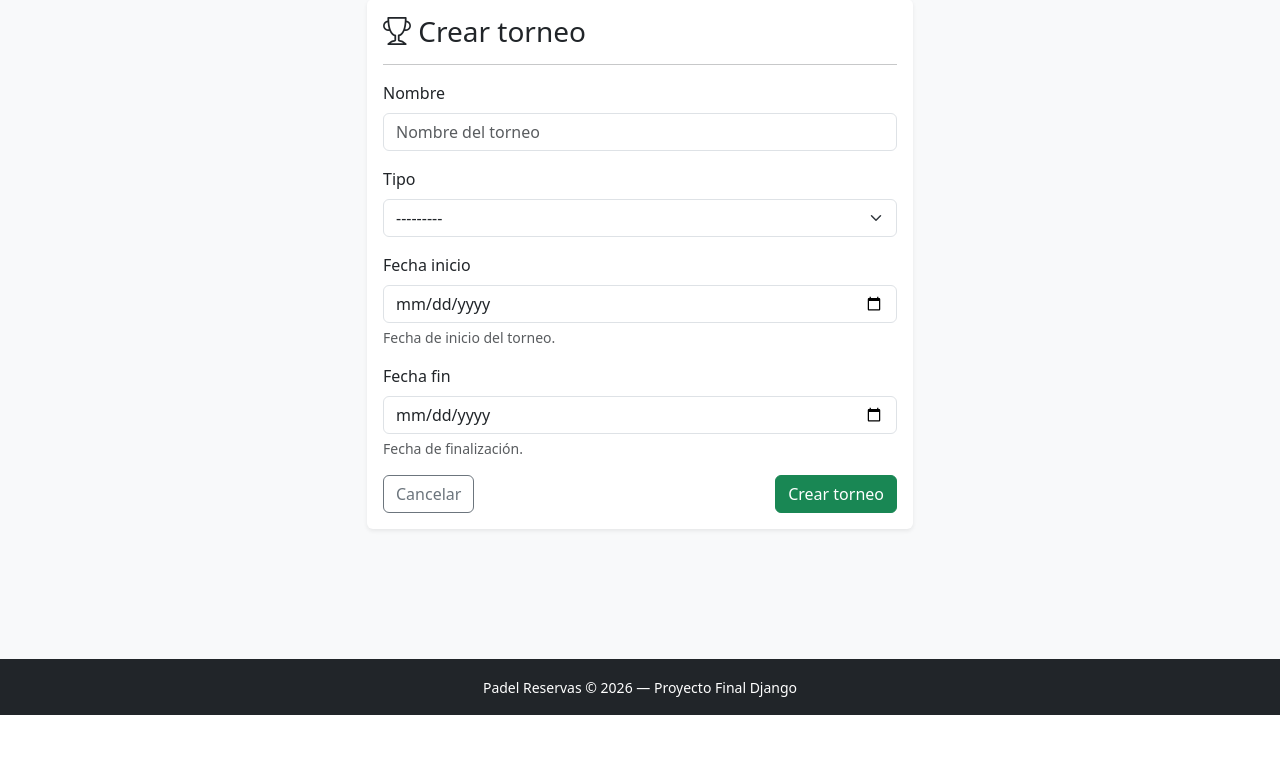
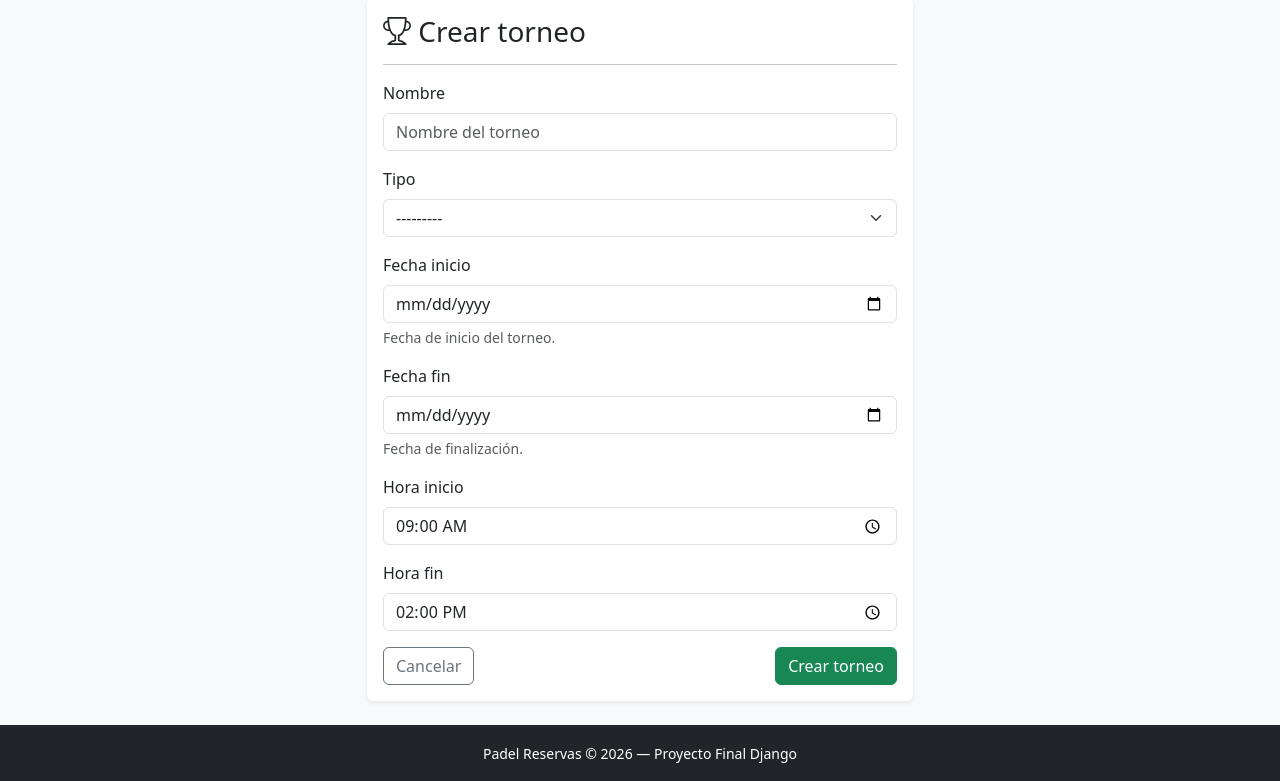
Before and after one commit to Baena15/padel-reservas, a Django app: page /torneos/nuevo/ in a window 1280 px wide. Shown: the part 85-866 px from the top of the page. Before the commit the page ends 800 px from the top, so only its background shows below. Run offline with Django 4.2, Linux system fonts and the light colour scheme; the visitor is signed in with stand-in values (Sample User, id 1).

Commit message:
feat: hora inicio y fin en torneos

```diff
--- a/templates/torneos/torneo_detail.html
+++ b/templates/torneos/torneo_detail.html
@@ -15,6 +15,7 @@
         </div>
         <hr>
         <p><strong><i class="bi bi-calendar"></i> Fechas:</strong> {{ torneo.fecha_inicio|date:"d/m/Y" }} — {{ torneo.fecha_fin|date:"d/m/Y" }}</p>
+        <p><strong><i class="bi bi-clock"></i> Horario:</strong> {{ torneo.hora_inicio|date:"H:i" }} — {{ torneo.hora_fin|date:"H:i" }}</p>
         <p><strong><i class="bi bi-diagram-3"></i> Tipo:</strong> {{ torneo.get_tipo_display }}</p>
         <p><strong><i class="bi bi-person"></i> Organizador:</strong> {{ torneo.admin.username }}</p>
 
--- a/torneos/forms.py
+++ b/torneos/forms.py
@@ -6,12 +6,14 @@ from .models import Torneo
 class TorneoForm(forms.ModelForm):
     class Meta:
         model = Torneo
-        fields = ["nombre", "tipo", "fecha_inicio", "fecha_fin"]
+        fields = ["nombre", "tipo", "fecha_inicio", "fecha_fin", "hora_inicio", "hora_fin"]
         widgets = {
             "nombre": forms.TextInput(attrs={"class": "form-control", "placeholder": "Nombre del torneo"}),
             "tipo": forms.Select(attrs={"class": "form-select"}),
             "fecha_inicio": forms.DateInput(attrs={"type": "date", "class": "form-control"}),
             "fecha_fin": forms.DateInput(attrs={"type": "date", "class": "form-control"}),
+            "hora_inicio": forms.TimeInput(attrs={"type": "time", "class": "form-control"}),
+            "hora_fin": forms.TimeInput(attrs={"type": "time", "class": "form-control"}),
         }
         help_texts = {
             "fecha_inicio": "Fecha de inicio del torneo.",
--- a/torneos/models.py
+++ b/torneos/models.py
@@ -16,6 +16,8 @@ class Torneo(models.Model):
     tipo = models.CharField(max_length=20, choices=TIPOS)
     fecha_inicio = models.DateField()
     fecha_fin = models.DateField()
+    hora_inicio = models.TimeField(default="09:00")
+    hora_fin = models.TimeField(default="14:00")
     estado = models.CharField(max_length=20, choices=ESTADOS, default="planificado")
     creado = models.DateTimeField(auto_now_add=True)
 
```
Also changed, not shown: torneos/migrations/0003_torneo_hora_fin_torneo_hora_inicio.py (added).
